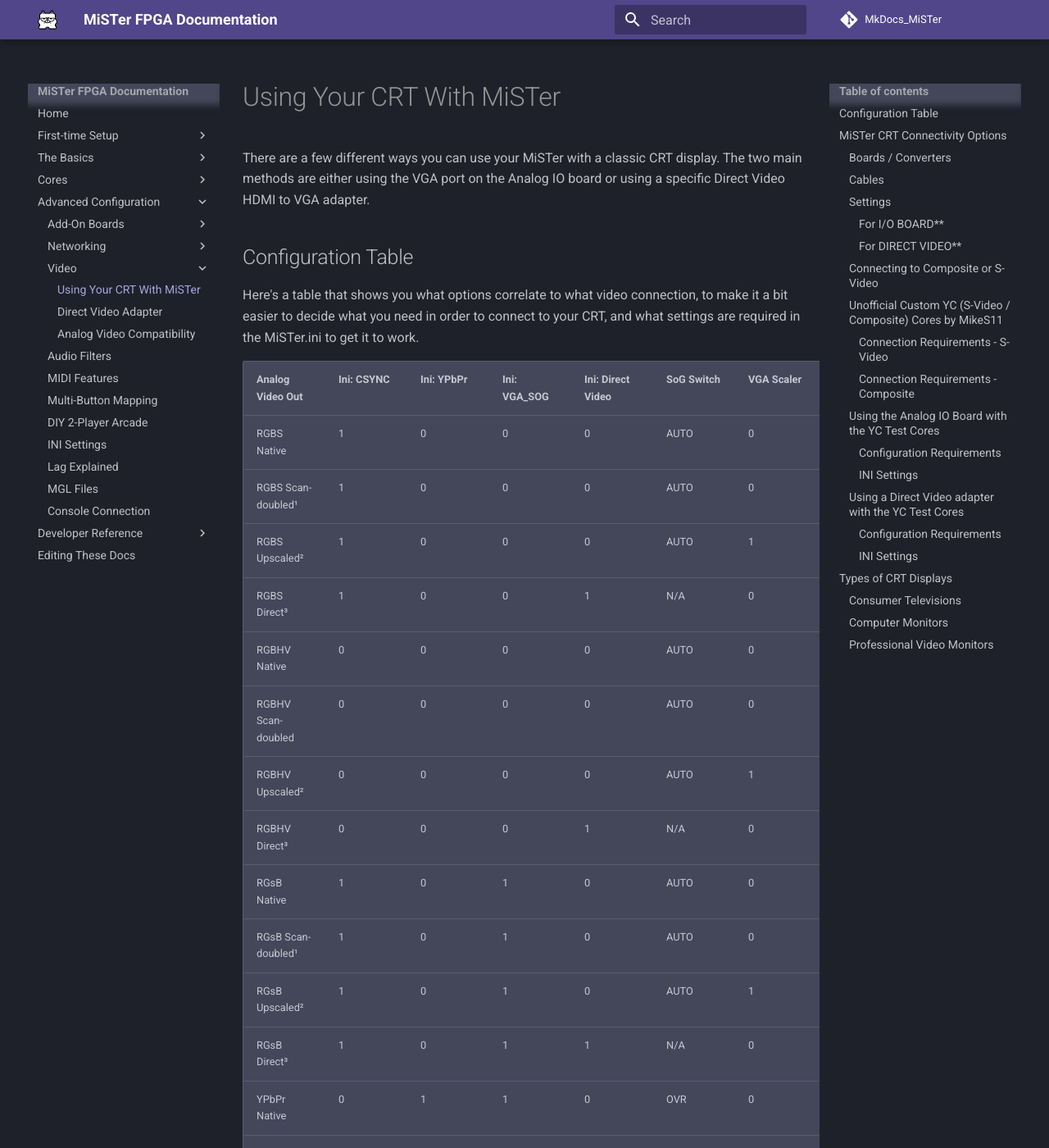
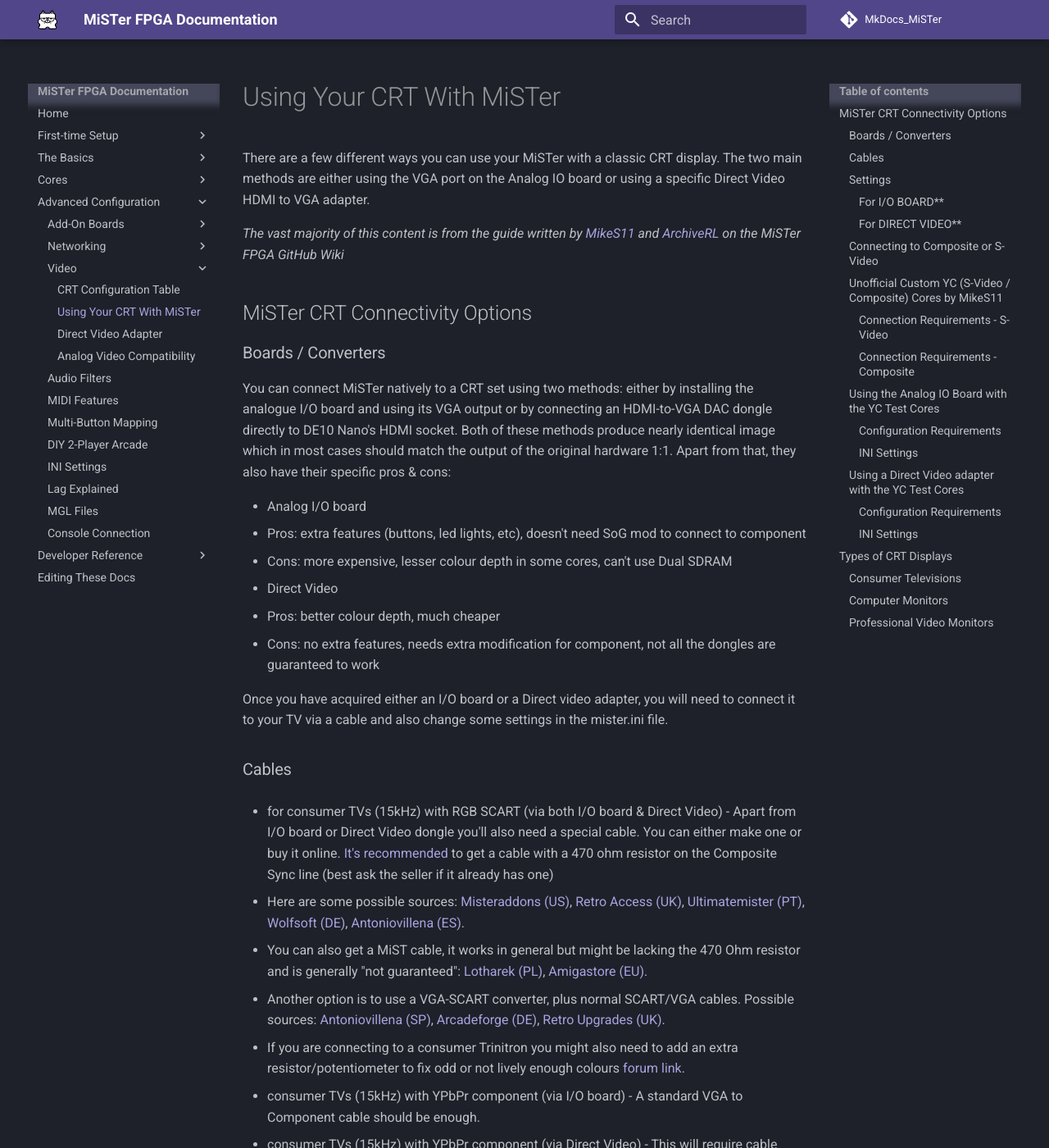
Before and after one commit to MiSTer-devel/MkDocs_MiSTer, an MkDocs documentation site: the page built from docs/advanced/crt.md, in a window 1280 px wide and 1400 px high. Shown: the whole window at 82% size. Built offline with MkDocs 1.6.1 and Material for MkDocs 9.7.7, drawn with Linux system fonts in a browser that asks for light colours; comment, search, counter and statistics services are not loaded; some of the changed text lies outside the part shown.

Commit message:
Split Table from CRT guide
The table had to be expanded horizontally to account for more options and the right side bar ToC is too important for long pages, so I separated it out.

```diff
--- a/docs/advanced/crt.md
+++ b/docs/advanced/crt.md
@@ -1,50 +1,16 @@
 There are a few different ways you can use your MiSTer with a classic CRT display. The two main methods are either using the VGA port on the Analog IO board or using a specific Direct Video HDMI to VGA adapter.
 
-## Configuration Table
-
-Here's a table that shows you what options correlate to what video connection, to make it a bit easier to decide what you need in order to connect to your CRT, and what settings are required in the MiSTer.ini to get it to work.
-
-|   Analog Video Out    | Ini: CSYNC | Ini: YPbPr | Ini: VGA_SOG | Ini: Direct Video | SoG Switch | VGA Scaler | Forced Scandoubler |
-| --------------------- | ---------- | ---------- | ------------ | ----------------- |----------- | ---------- | ------------------ |
-| RGBS Native           |      1     |      0     |      0       |         0         |   AUTO     |      0     |          0         |
-| RGBS Scan-doubled¹    |      1     |      0     |      0       |         0         |   AUTO     |      0     |          1         |
-| RGBS Upscaled²        |      1     |      0     |      0       |         0         |   AUTO     |      1     |          0         |
-| RGBS Direct³          |      1     |      0     |      0       |         1         |    N/A     |      0     |          0         |
-| RGBHV Native          |      0     |      0     |      0       |         0         |   AUTO     |      0     |          0         |
-| RGBHV Scan-doubled    |      0     |      0     |      0       |         0         |   AUTO     |      0     |          1         |
-| RGBHV Upscaled²       |      0     |      0     |      0       |         0         |   AUTO     |      1     |          0         |
-| RGBHV Direct³         |      0     |      0     |      0       |         1         |    N/A     |      0     |          0         |
-| RGsB Native           |      1     |      0     |      1       |         0         |   AUTO     |      0     |          0         |
-| RGsB Scan-doubled¹    |      1     |      0     |      1       |         0         |   AUTO     |      0     |          1         |
-| RGsB Upscaled²        |      1     |      0     |      1       |         0         |   AUTO     |      1     |          0         |
-| RGsB Direct³          |      1     |      0     |      1       |         1         |    N/A     |      0     |          0         |
-| YPbPr Native          |      0     |      1     |      1       |         0         |    OVR     |      0     |          0         |
-| YPbPr Scan-doubled    |      0     |      1     |      1       |         0         |    OVR     |      0     |          1         |
-| YPbPr Upscaled²       |      0     |      1     |      1       |         0         |    OVR     |      1     |          0         |
-| YPbPr Direct³⁴        |      0     |      1     |      0       |         1         |    N/A     |      0     |          0         |
-| S-Video⁵              |      1     |      0     |      0       |         0         |    N/A     |      0     |          0         |
-| Composite⁵            |      1     |      0     |      0       |         0         |    N/A     |      0     |          0         |
-
-¹ Scan-doubled = 2x resolution (e.g. 240p > 480p)
-² Upscaled resolution = video_mode
-³ External "direct video" (HDMI to VGA) adapter required - native resolution only (no upscaling or scan-doubling
-⁴ External "direct video" adapter requires modification to pass Sync on Green (SoG)
-⁵ External RGB to NTSC/PAL converter or Unofficial Y/C Core required
-
-Credit: [Porkchop Express](https://twitter.com/MisterAddons){target=_blank}
-
-For more detailed information than this table provides, read on below.
+*The vast majority of this content is from the guide written by [MikeS11](https://github.com/MikeS11/){target=_blank} and [ArchiveRL](https://github.com/ArchiveRL/){target=_blank} on the MiSTer FPGA GitHub Wiki*
 
 ## MiSTer CRT Connectivity Options
 
-*most of this content is from the guide written by [MikeS11](https://github.com/MikeS11/){target=_blank} and [ArchiveRL](https://github.com/ArchiveRL/){target=_blank} on the MiSTer FPGA GitHub Wiki*
 ### Boards / Converters
 
 You can connect MiSTer natively to a CRT set using two methods: either by installing the analogue I/O board and using its VGA output or by connecting an HDMI-to-VGA DAC dongle directly to DE10 Nano's HDMI socket. Both of these methods produce nearly identical image which in most cases should match the output of the original hardware 1:1. Apart from that, they also have their specific pros & cons:
 
-* Analogue I/O board
+* Analog I/O board
   * Pros: extra features (buttons, led lights, etc), doesn't need SoG mod to connect to component
-  * Cons: more expensive, lesser colour depth in some cores, can't use 2xSDRAM
+  * Cons: more expensive, lesser colour depth in some cores, can't use Dual SDRAM
 * Direct Video
   * Pros: better colour depth, much cheaper
   * Cons: no extra features, needs extra modification for component, not all the dongles are guaranteed to work
@@ -118,7 +84,7 @@
 
 **These adapters have been reported to work well in S-Video mode, but Composite has problems with rainbow artifacting and excessive dot crawl. This is currently unavoidable and expected**
 
-Another alternative is the [Axunworks converter](https://www.axunworks.com/RGB-to-Composite-S-Video-p341706.html){target=_blank}. It requires using a VGA-to-BNC cable with BNC-to-RCA adapters and most likely also suffers from artifacting in Composite [(forum thread)](https://shmups.system11.org/viewtopic.php?f=6&t=63452&start=270){target=_blank}.
+Another alternative is the [Axunworks converter](https://www.axunworks.com/RGB-to-Composite-S-Video-p341706.html){target=_blank}. It requires using a VGA-to-BNC cable with BNC-to-RCA adapters and most likely also suffers from artifacting in Composite [(forum thread)](https://shmups.system11.org/viewtopic.php?f=6&t=63452&start=270){target=_blank}. Some other options reported to work well are converters from seller "wakabavideo" and "Keene Scart to S-Video" brand on ebay.
 
 ### Unofficial Custom YC (S-Video / Composite) Cores by MikeS11
 These requirements are for a [set of unofficial cores (currently in testing)](https://github.com/MikeS11/MiSTerFPGA_YC_Encoder/tree/main/YC%20Builds){target=_blank} that natively output s-video / composite directly from the core. The current cores generate two signals that use the existing RGB pins, where the luma (Brightness) uses the green output and the chroma (Color) uses the red output. Please do not report any bugs from using these cores in the official repositories, they are unofficial and in a testing state. It is possible that bugs could be induced by the changes made to the core.
--- a/mkdocs.yml
+++ b/mkdocs.yml
@@ -132,6 +132,7 @@
       - Setting Up SSH, FTP, and NAS: advanced/network.md
       - Computer Core Networking: advanced/computer.md
     - Video:
+      - CRT Configuration Table: advanced/crttable.md
       - Using Your CRT With MiSTer: advanced/crt.md
       - Direct Video Adapter: advanced/directvideo.md
       - Analog Video Compatibility: advanced/analogcompat.md
```
Also changed, not shown: docs/advanced/crttable.md (added, +32 -0 lines).
